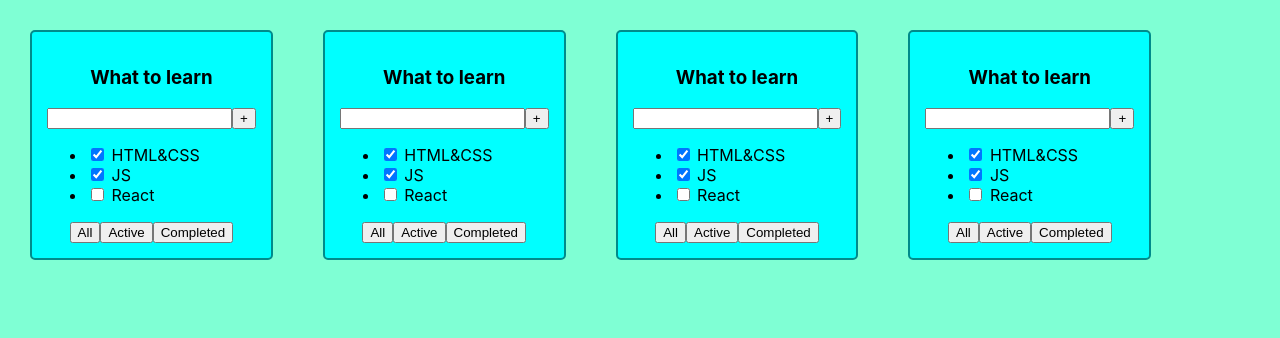
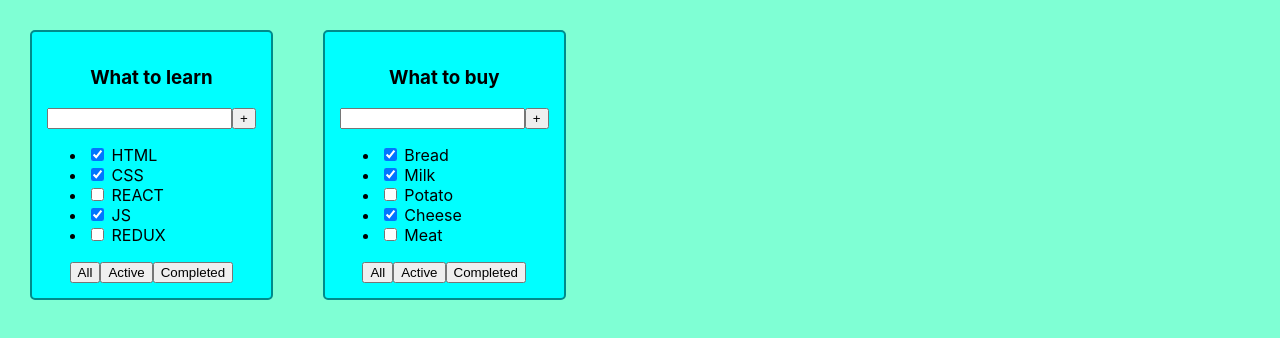
Before and after one commit to igor-minaev/todolist, a React (Create React App) app: page / in a window 1280 px wide. Shown: the top 338 px of the page. Built offline with nearby package versions, Linux system fonts and the light colour scheme.

Commit message:
props for todolist

```diff
--- a/src/App.tsx
+++ b/src/App.tsx
@@ -1,30 +1,32 @@
 import React from 'react';
 import './App.css';
-import {TodoList} from './TodoList';
+import {TaskType, TodoList} from './TodoList';
+
+
 
 function App() {
+    const todoListTitle_1 = 'What to learn'
+    const todoListTitle_2 = 'What to buy'
+
+    const tasks_1: TaskType[] = [
+        {id: crypto.randomUUID(), title: 'HTML', isDone: true},
+        {id: crypto.randomUUID(), title: 'CSS', isDone: true},
+        {id: crypto.randomUUID(), title: 'REACT', isDone: false},
+        {id: crypto.randomUUID(), title: 'JS', isDone: true},
+        {id: crypto.randomUUID(), title: 'REDUX', isDone: false}
+    ]
+    const tasks_2: TaskType[] = [
+        {id: crypto.randomUUID(), title: 'Bread', isDone: true},
+        {id: crypto.randomUUID(), title: 'Milk', isDone: true},
+        {id: crypto.randomUUID(), title: 'Potato', isDone: false},
+        {id: crypto.randomUUID(), title: 'Cheese', isDone: true},
+        {id: crypto.randomUUID(), title: 'Meat', isDone: false}
+    ]
+
     return (
         <div className="App">
-            <div className="todolist">
-                <h3>What to learn</h3>
-                <div>
-                    <input/>
-                    <button>+</button>
-                </div>
-                <ul>
-                    <li><input type="checkbox" checked={true}/> <span>HTML&CSS</span></li>
-                    <li><input type="checkbox" checked={true}/> <span>JS</span></li>
-                    <li><input type="checkbox" checked={false}/> <span>React</span></li>
-                </ul>
-                <div>
-                    <button>All</button>
-                    <button>Active</button>
-                    <button>Completed</button>
-                </div>
-            </div>
-            <TodoList/>
-            <TodoList/>
-            <TodoList/>
+            <TodoList title={todoListTitle_1} tasks={tasks_1}/>
+            <TodoList title={todoListTitle_2} tasks={tasks_2}/>
         </div>
     );
 }
--- a/src/TodoList.tsx
+++ b/src/TodoList.tsx
@@ -1,17 +1,31 @@
 import React from 'react';
 
-export const TodoList = () => {
+type TodoListPropsType = {
+    title: string
+    tasks: TaskType[]
+}
+
+export type TaskType = {
+    id: string
+    title: string
+    isDone: boolean
+}
+
+export const TodoList: React.FC<TodoListPropsType> = (props) => {
+    const {title, tasks, ...restProps} = props
     return (
         <div className="todolist">
-            <h3>What to learn</h3>
+            <h3>{title}</h3>
             <div>
                 <input/>
                 <button>+</button>
             </div>
             <ul>
-                <li><input type="checkbox" checked={true}/> <span>HTML&CSS</span></li>
-                <li><input type="checkbox" checked={true}/> <span>JS</span></li>
-                <li><input type="checkbox" checked={false}/> <span>React</span></li>
+                <li><input type="checkbox" checked={tasks[0].isDone}/> <span>{tasks[0].title}</span></li>
+                <li><input type="checkbox" checked={tasks[1].isDone}/> <span>{tasks[1].title}</span></li>
+                <li><input type="checkbox" checked={tasks[2].isDone}/> <span>{tasks[2].title}</span></li>
+                <li><input type="checkbox" checked={tasks[3].isDone}/> <span>{tasks[3].title}</span></li>
+                <li><input type="checkbox" checked={tasks[4].isDone}/> <span>{tasks[4].title}</span></li>
             </ul>
             <div>
                 <button>All</button>
```
